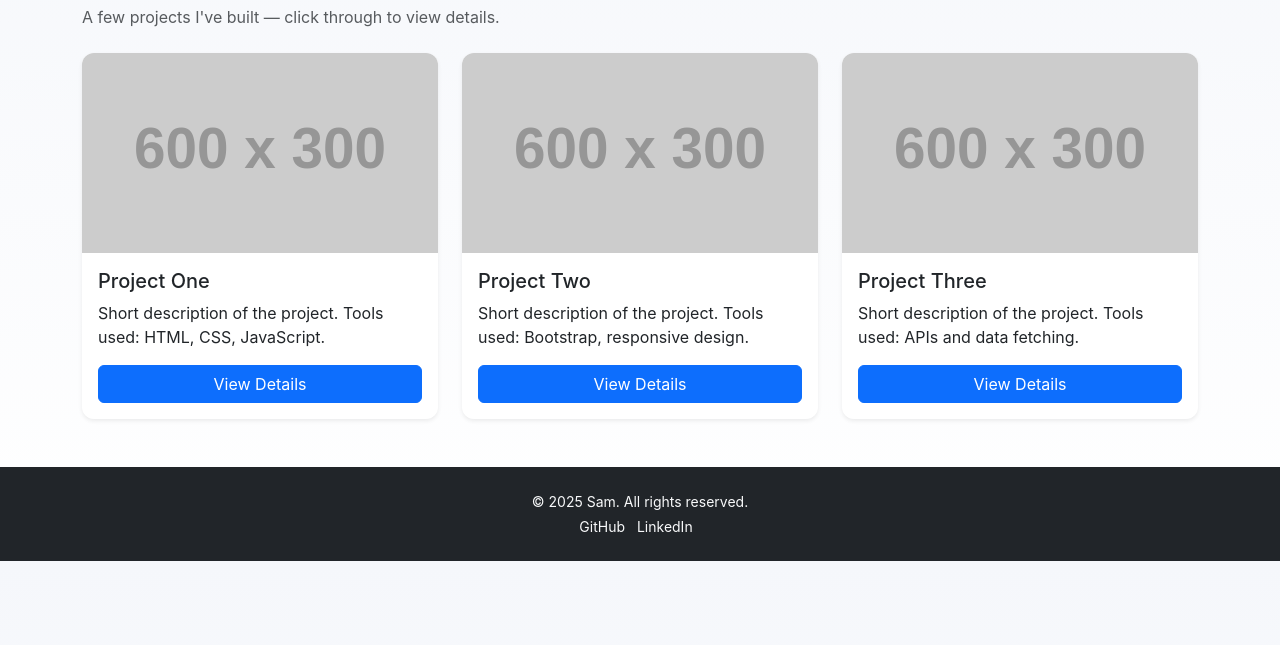
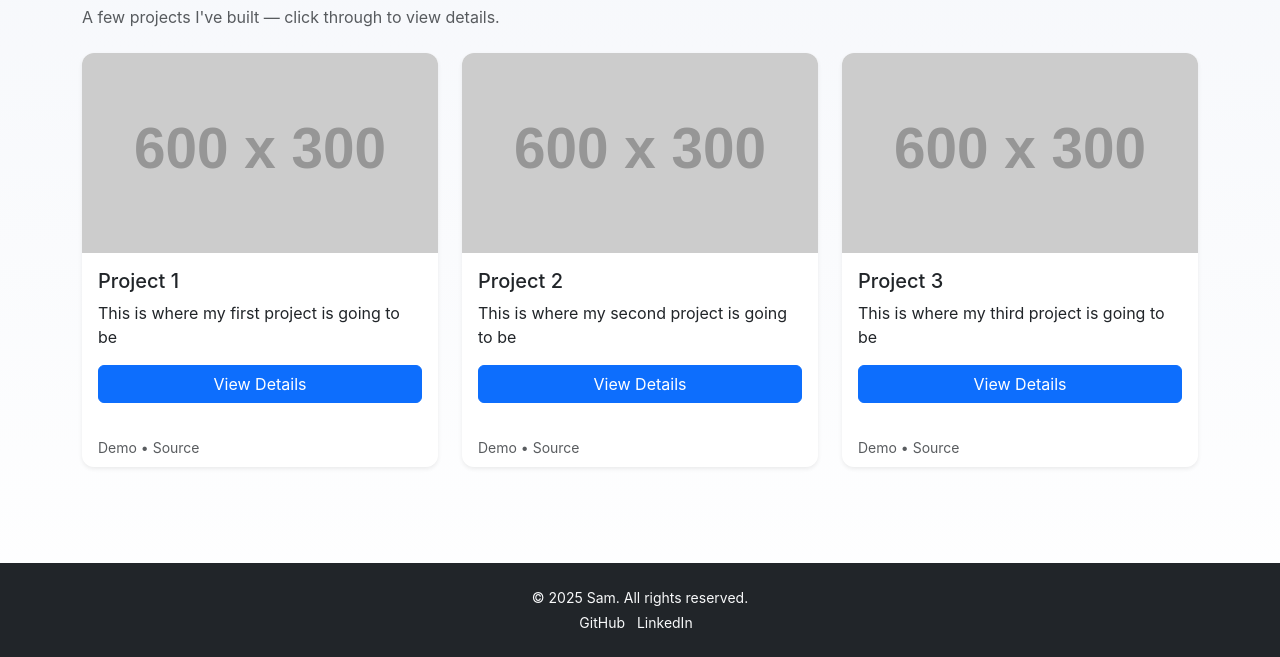
Before and after one commit to Smo0o/Personal-Website-Smo-project1, a plain HTML site: page Website/projects.html in a window 1280 px wide. Shown: the part 155-812 px from the top of the page. Drawn offline with nearby package versions, Linux system fonts and the light colour scheme; files that its build step writes are made by us from their sources; placeholder pictures from the web are drawn by us.

Commit message:
Update projects.html

```diff
--- a/Website/projects.html
+++ b/Website/projects.html
@@ -5,9 +5,9 @@
     <meta name="viewport" content="width=device-width, initial-scale=1">
     <title>Projects — Sams Portfolio</title>
     <link href="https://cdn.jsdelivr.net/npm/bootstrap@5.3.2/dist/css/bootstrap.min.css" rel="stylesheet">
-    <link rel="stylesheet" href="Website/styles.css">
+    <link rel="stylesheet" href="styles.css">
   </head>
-  <body>
+  <body class="d-flex flex-column min-vh-100">
     <nav class="navbar navbar-expand-lg navbar-dark bg-dark">
       <div class="container">
         <a class="navbar-brand" href="main.html">Sams Portfolio</a>
@@ -26,7 +26,7 @@
       </div>
     </nav>
 
-    <main class="container my-5">
+  <main class="container my-5 flex-grow-1">
       <header class="mb-4">
         <h1 class="display-6">Projects</h1>
         <p class="text-muted">A few projects I've built — click through to view details.</p>
@@ -37,11 +37,14 @@
           <div class="tilt-card">
             <div class="tilt-inner">
               <div class="card h-100 shadow-sm">
-                <img src="https://via.placeholder.com/600x300" class="card-img-top" alt="Project 1">
+                <img src="https://via.placeholder.com/600x300?text=Project+1" class="card-img-top" alt="Project 1">
                 <div class="card-body d-flex flex-column">
-                  <h5 class="card-title">Project One</h5>
-                  <p class="card-text">Short description of the project. Tools used: HTML, CSS, JavaScript.</p>
+                  <h5 class="card-title">Project 1</h5>
+                  <p class="card-text">This is where my first project is going to be</p>
                   <a href="#" class="mt-auto btn btn-primary">View Details</a>
+                </div>
+                <div class="card-footer bg-transparent border-0 pt-3">
+                  <small class="text-muted">Demo • Source</small>
                 </div>
               </div>
             </div>
@@ -52,11 +55,14 @@
           <div class="tilt-card">
             <div class="tilt-inner">
               <div class="card h-100 shadow-sm">
-                <img src="https://via.placeholder.com/600x300" class="card-img-top" alt="Project 2">
+                <img src="https://via.placeholder.com/600x300?text=Project+2" class="card-img-top" alt="Project 2">
                 <div class="card-body d-flex flex-column">
-                  <h5 class="card-title">Project Two</h5>
-                  <p class="card-text">Short description of the project. Tools used: Bootstrap, responsive design.</p>
+                  <h5 class="card-title">Project 2</h5>
+                  <p class="card-text">This is where my second project is going to be</p>
                   <a href="#" class="mt-auto btn btn-primary">View Details</a>
+                </div>
+                <div class="card-footer bg-transparent border-0 pt-3">
+                  <small class="text-muted">Demo • Source</small>
                 </div>
               </div>
             </div>
@@ -67,11 +73,14 @@
           <div class="tilt-card">
             <div class="tilt-inner">
               <div class="card h-100 shadow-sm">
-                <img src="https://via.placeholder.com/600x300" class="card-img-top" alt="Project 3">
+                <img src="https://via.placeholder.com/600x300?text=Project+3" class="card-img-top" alt="Project 3">
                 <div class="card-body d-flex flex-column">
-                  <h5 class="card-title">Project Three</h5>
-                  <p class="card-text">Short description of the project. Tools used: APIs and data fetching.</p>
+                  <h5 class="card-title">Project 3</h5>
+                  <p class="card-text">This is where my third project is going to be</p>
                   <a href="#" class="mt-auto btn btn-primary">View Details</a>
+                </div>
+                <div class="card-footer bg-transparent border-0 pt-3">
+                  <small class="text-muted">Demo • Source</small>
                 </div>
               </div>
             </div>
```
